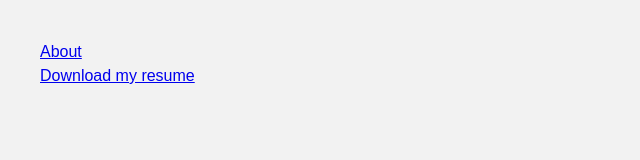
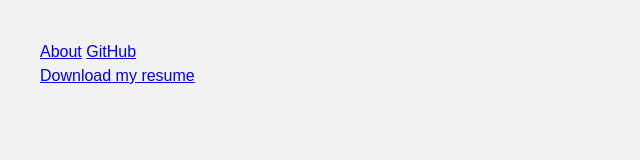
Before and after one commit to hessej25/JoshWebsite, a plain HTML site: page index.html in a window 1280 px wide. Shown: the full height of the page, 0-640 px from the left. Drawn offline with Linux system fonts and the light colour scheme.

Commit message:
Added Github link
Github link is now in the navbar

```diff
--- a/index.html
+++ b/index.html
@@ -49,6 +49,7 @@
 <body>
   <nav>
     <a href="resume.html">About</a>
+    <a href="github.com/hessej25">GitHub</a>
   </nav>
   <a href="resume.docx">Download my resume</a>
 </body>
```
